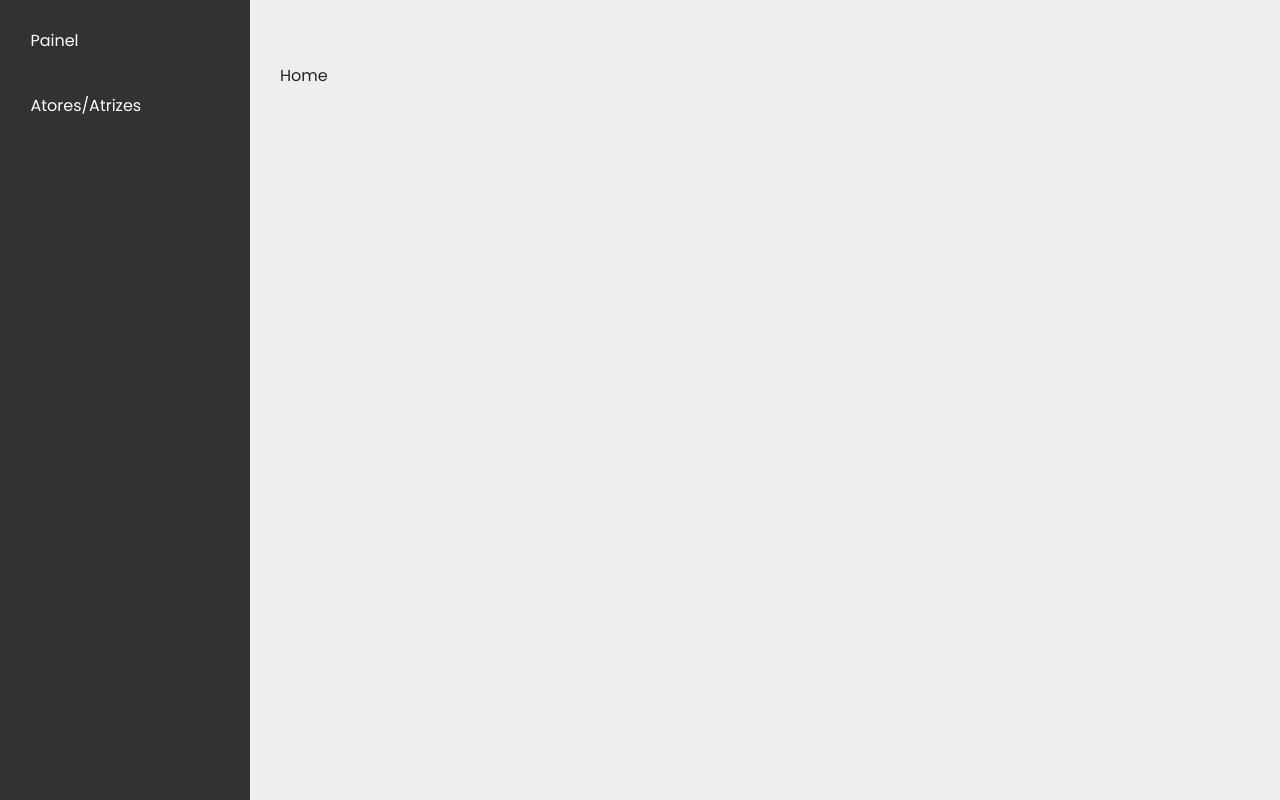
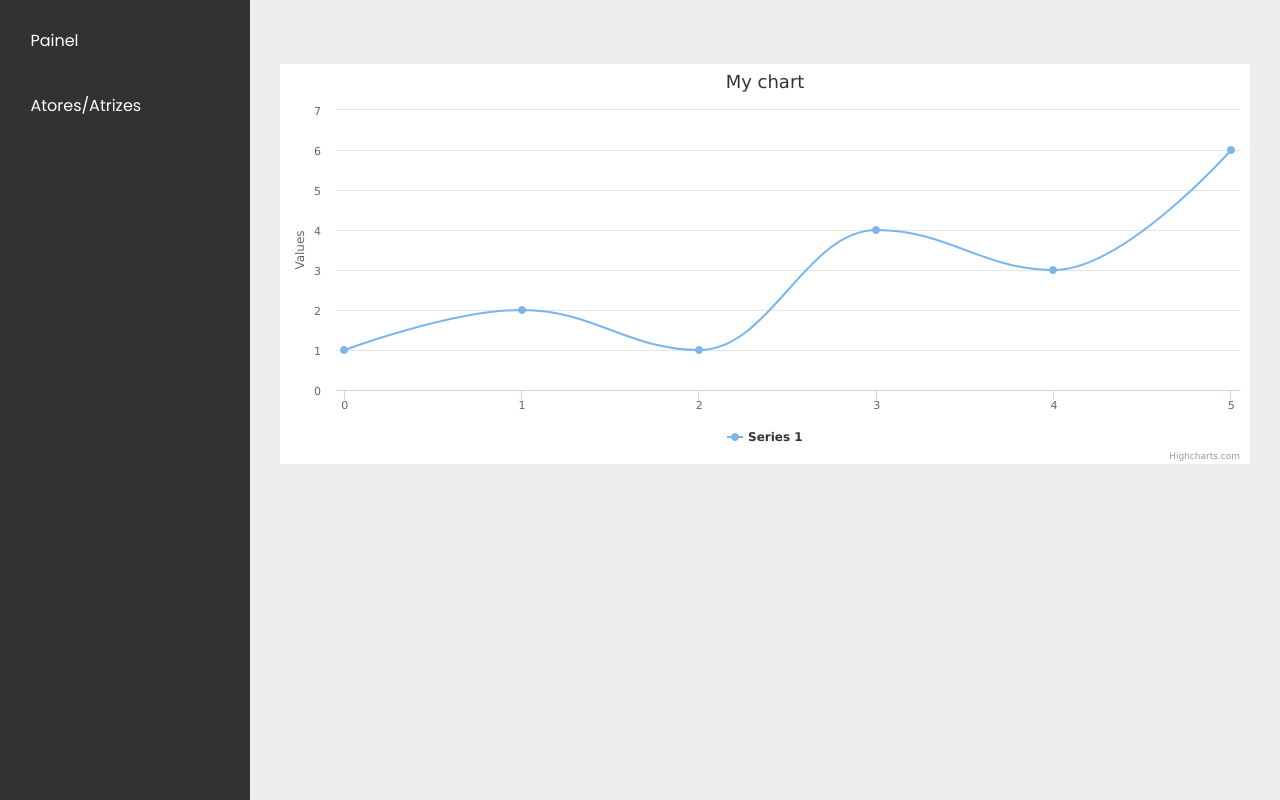
Before and after one commit to BeccaAlmeida/projeto_final_GAMA_ACCENTURE, a React app: page / in a window 1280 px wide. Both pictures are taken after typing "Sample", "Sample123" into the empty fields and a click on the button "Entrar". Built offline with nearby package versions, Linux system fonts and the light colour scheme.

Commit message:
add Highcharts

```diff
--- a/package.json
+++ b/package.json
@@ -40,6 +40,8 @@
 		"axios": "^0.21.0",
 		"bootstrap": "^4.5.3",
 		"classnames": "^2.2.6",
+		"highcharts": "^8.2.2",
+		"highcharts-react-official": "^3.0.0",
 		"prop-types": "^15.7.2",
 		"react": "^17.0.1",
 		"react-dom": "^17.0.1",
--- a/src/pages/painel/index.jsx
+++ b/src/pages/painel/index.jsx
@@ -1,9 +1,31 @@
 import React, { Component } from "react";
-import store from "../../store";
+import Highcharts from "highcharts";
+import HighchartsReact from "highcharts-react-official";
 
 class Painel extends Component {
+	getOptions() {
+		return {
+			chart: {
+				type: "spline",
+			},
+			title: {
+				text: "My chart",
+			},
+			series: [
+				{
+					data: [1, 2, 1, 4, 3, 6],
+				},
+			],
+		};
+	}
+
 	render() {
-		return <div>Home</div>;
+		return (
+			<HighchartsReact
+				highcharts={Highcharts}
+				options={this.getOptions()}
+			/>
+		);
 	}
 }
 
```
Also changed, not shown: 1 other file (tests, documents, lock files or other folders).
